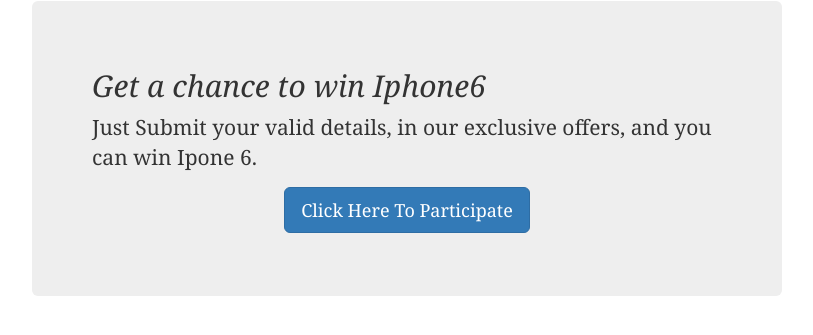
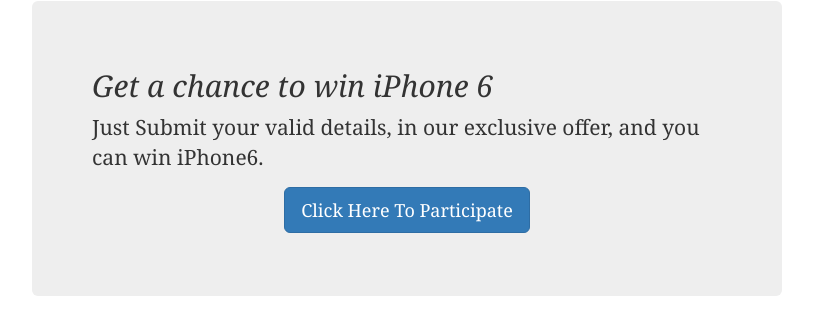
Before and after one commit to enyusu/enyusu.github.com, a Jekyll site: the page built from _posts/2015-09-23-iphone6.md, in a window 1280 px wide. Shown: the top 335 px of the page, without its empty margins (233-1046 px from the left). Built offline with Jekyll 4.4.1, drawn with Linux system fonts in a browser that asks for light colours; nearby versions of some CDN libraries.

Commit message:
Update 2015-09-23-iphone6.md

```diff
--- a/_posts/2015-09-23-iphone6.md
+++ b/_posts/2015-09-23-iphone6.md
@@ -1,11 +1,11 @@
 ---
 layout: post
-title: Get a chance to win Iphone6
+title: Get a chance to win Iphone 6
 permalink: iphone6/
 ---
 <div class="jumbotron">
-  <h2>Get a chance to win Iphone6</h2>
- <p> Just Submit your valid details, in our exclusive offers, and you can win Ipone 6.</p>
+  <h2>Get a chance to win iPhone 6</h2>
+ <p> Just Submit your valid details, in our exclusive offer, and you can win iPhone6.</p>
  <center>
   <p><a class="btn btn-primary btn-lg" href="" role="button"> Click Here To Participate </a></p>
  </center>
```
